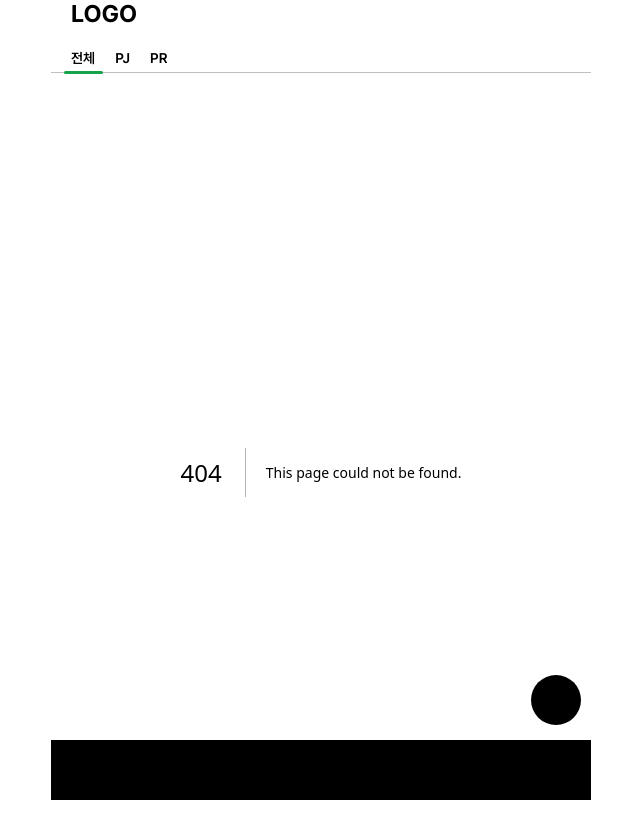
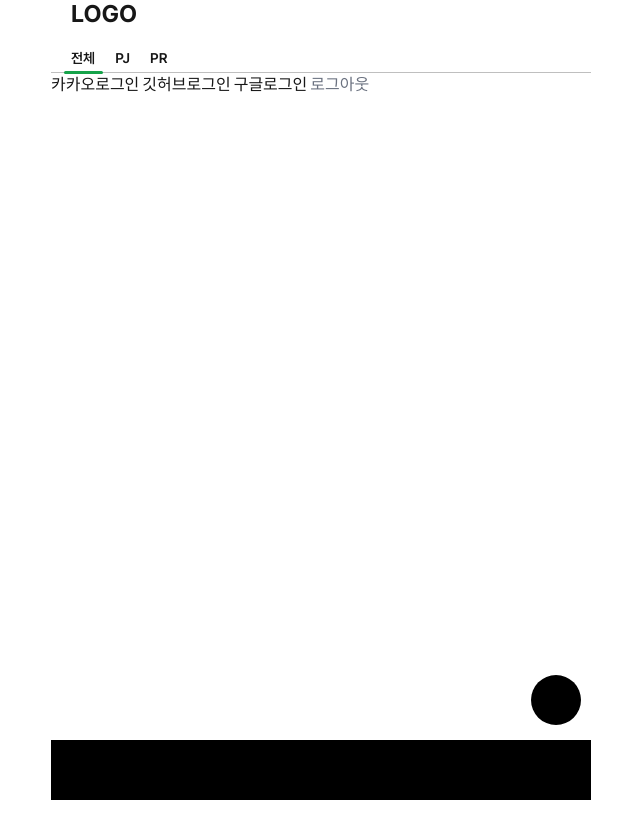
Before and after one commit to project-recurit/PR-Front, a Next.js app: page /test-login in a window 1280 px wide. Before the commit this address had no page. Shown: the top 838 px of the page, without its empty margins (319-959 px from the left). After the commit the page ends 800 px from the top, so only its background shows below. Built offline with nearby package versions, Linux system fonts and the light colour scheme; no server answers.

Commit message:
[test]: 소셜 로그인 테스트 페이지 추가

```diff
--- /dev/null
+++ b/src/app/test-login/page.tsx
@@ -0,0 +1,7 @@
+import Kakao from "@/components/Kakao";
+
+const page = () => {
+  return <Kakao />;
+};
+
+export default page;
```
